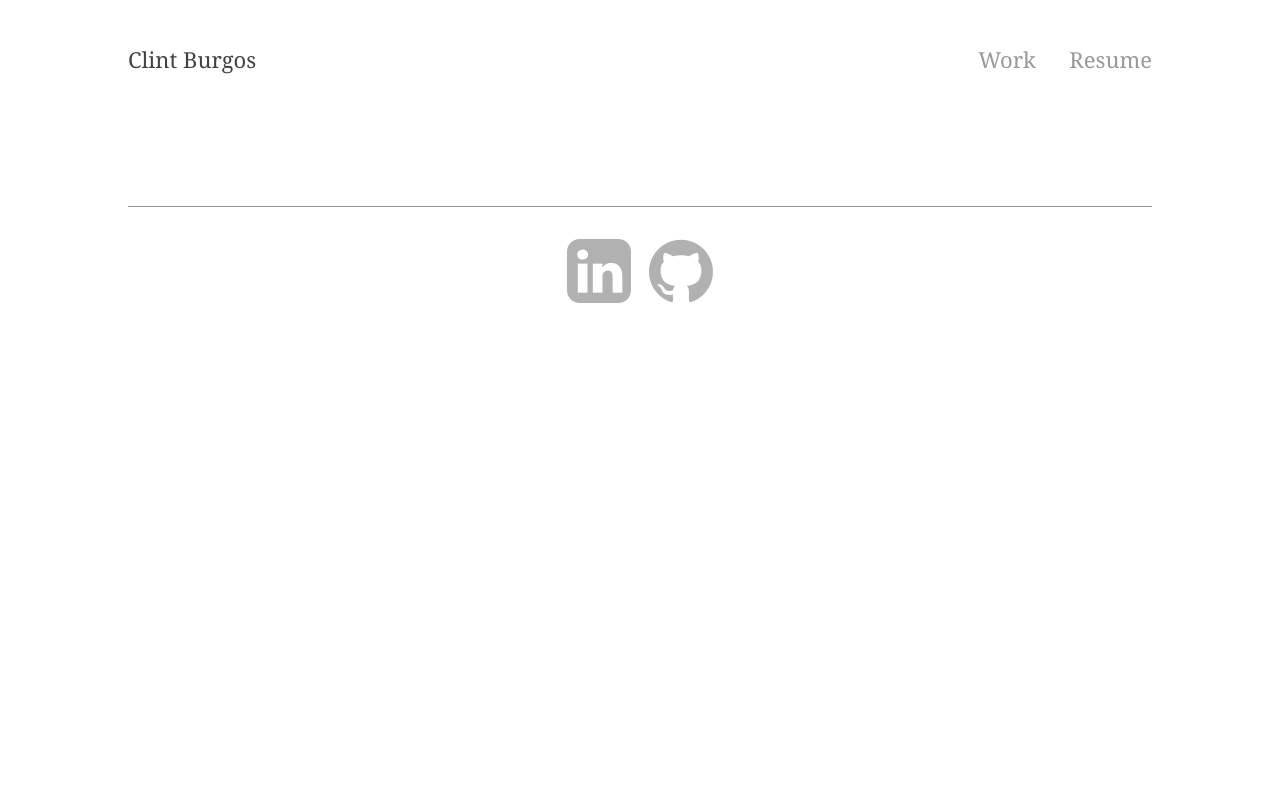
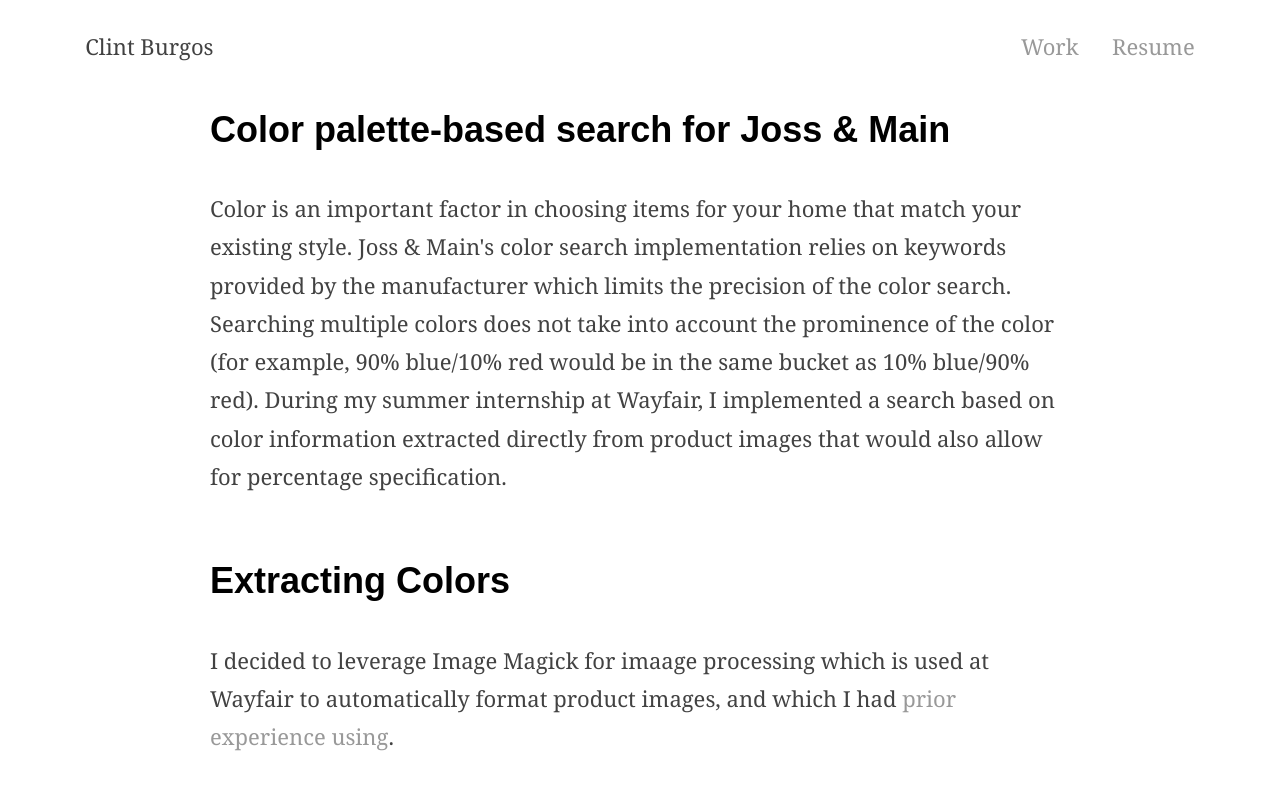
Before and after one commit to clintburgos/ClintBurgosDotCom, a Vue app: page /work/color_search in a window 1280 px wide. Shown: the top 800 px of the page. Built offline with nearby package versions, Linux system fonts and the light colour scheme.

Commit message:
start replacing pixel sizes with percents

```diff
--- a/src/App.vue
+++ b/src/App.vue
@@ -65,7 +65,6 @@
 }
 
 #app {
-  margin: 0px;
   padding: 0px;
   width: 100%;
   font-family: "lemonde-journal", Georgia, serif;;
@@ -81,20 +80,19 @@
 }
 
 #header {
-  margin-top: 40px;
-  margin-left: 128px;
-  margin-right: 128px;
+  margin-top: 2.0833%;
+  margin-left: 6.6667%;
+  margin-right: 6.6667%;
+  margin-bottom: 2.0833%;
 }
 
 #nav-container {
   display: flex;
-  margin-bottom: 24px;
 }
 
 #name {
   text-align: left;
-  flex: 2;
-  margin: 0px;
+  flex: 1;
   display: inline-block;
 }
 
@@ -109,27 +107,30 @@
 #nav {
   text-align: right;
   flex: 1;
-  margin: 0px;
   display: inline-block;
 }
 
 #line {
-  margin-top: 8px;
-  margin-bottom: 32px;
+  margin-top: 0.41667%;
+  margin-bottom: 2.0833%;
   height: 1px;
   background-color: #999999;
   position: relative;
 }
 
 #footer {
-  margin-top: 128px;
-  margin-left: 128px;
-  margin-right: 128px;
-  margin-bottom: 128px
+  margin-top: 6.6667%;
+  margin-left: 6.6667%;
+  margin-right: 6.6667%;
+  margin-bottom: 6.6667%;
 }
 
 .footer-icon {
   opacity: 0.3;
+  height: 13.3333%;
+  width: 13.3333%;
+  max-height: 64px;
+  max-width: 64px;
 }
 
 .footer-icon:hover {
--- /dev/null
+++ b/src/components/ColorSearch.vue
@@ -0,0 +1,27 @@
+<template>
+  <div>
+    <text-block
+      title="Color palette-based search for Joss & Main"
+      text="Color is an important factor in choosing items for your home that match your existing style. Joss & Main's color search implementation relies on keywords provided by the manufacturer which limits the precision of the color search. Searching multiple colors does not take into account the prominence of the color (for example, 90% blue/10% red would be in the same bucket as 10% blue/90% red). During my summer internship at Wayfair, I implemented a search based on color information extracted directly from product images that would also allow for percentage specification."
+    />
+    <div class='break'></div>
+    <text-block
+      title="Extracting Colors"
+      text="I decided to leverage Image Magick for imaage processing which is used at Wayfair to automatically format product images, and which I had <a href='/work/photonorm'>prior experience using</a>."
+    />
+  </div>
+</template>
+
+<script>
+export default {
+  name: 'ColorSearch'
+}
+</script>
+
+<style scoped>
+
+.break {
+  height: 32px;
+}
+
+</style>
--- a/src/components/Photonorm.vue
+++ b/src/components/Photonorm.vue
@@ -73,7 +73,7 @@
 
 <script>
 export default {
-  name: 'Work'
+  name: 'Photonorm'
 }
 </script>
 
--- a/src/components/TextBlock.vue
+++ b/src/components/TextBlock.vue
@@ -28,7 +28,9 @@
 
 #text-block-container {
   margin: 0 auto;
+  padding: 16px;
   max-width: 860px;
+  min-width: 32px;
   text-align: left;
   font: inherit;
 }
--- a/src/router/index.js
+++ b/src/router/index.js
@@ -3,6 +3,7 @@
 import Home from '@/components/Home'
 import Work from '@/components/Work'
 import Photonorm from '@/components/Photonorm'
+import ColorSearch from '@/components/ColorSearch'
 
 Vue.use(Router)
 
@@ -23,6 +24,11 @@
       path: '/work/photonorm',
       name: 'Photonorm',
       component: Photonorm
+    },
+    {
+      path: '/work/color_search',
+      name: 'ColorSearch',
+      component: ColorSearch
     }
   ]
 })
```
